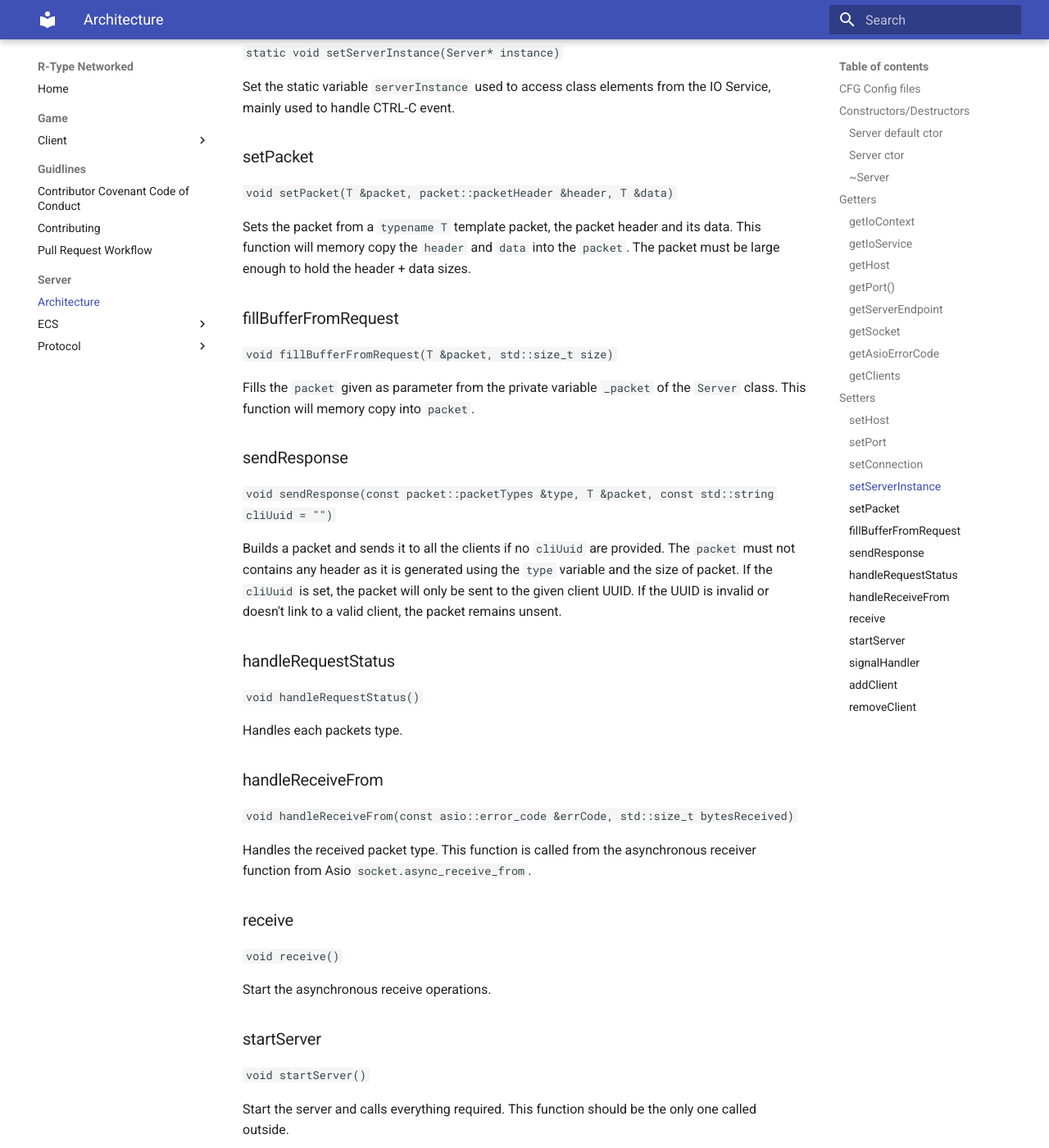
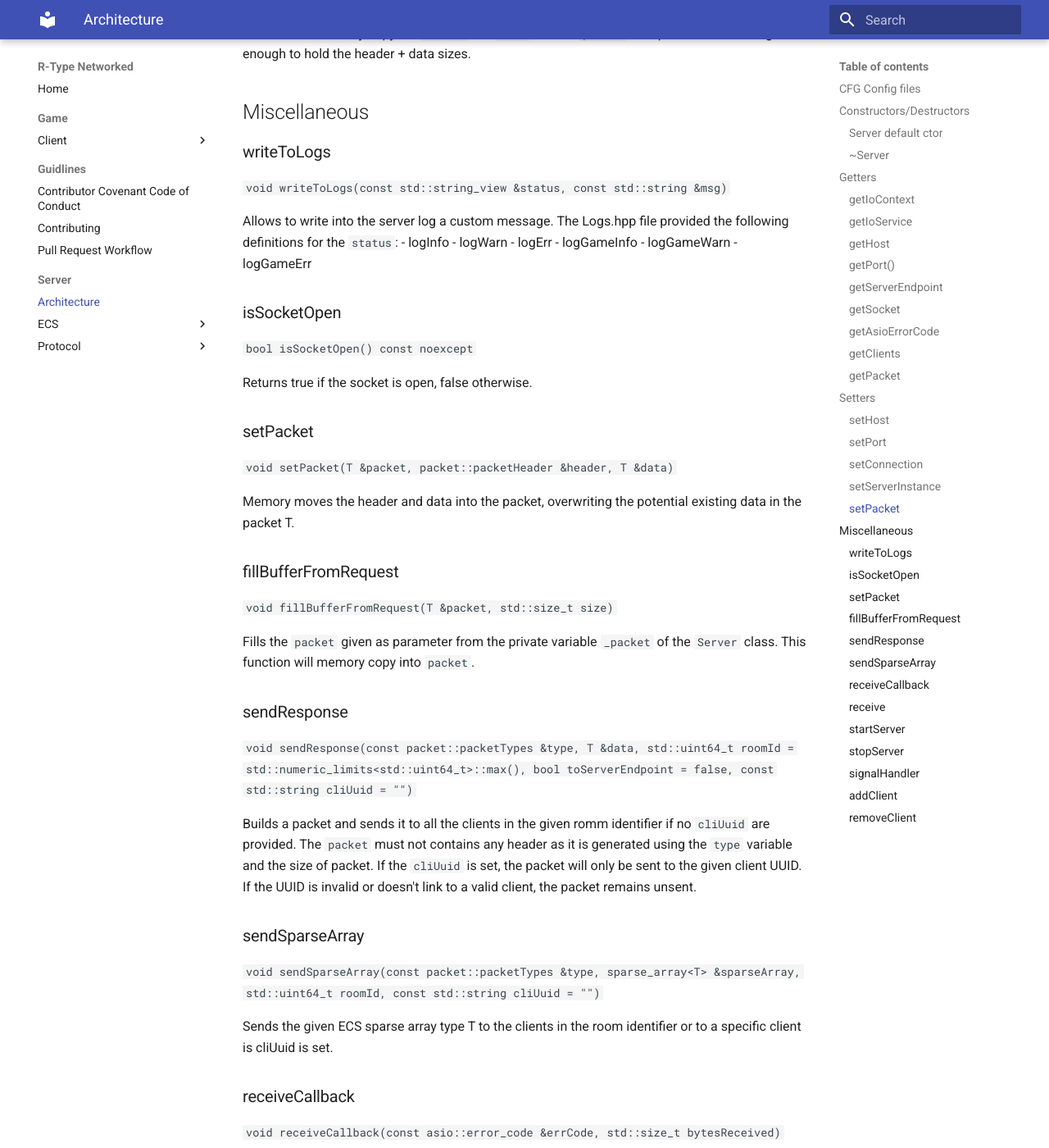
Before and after one commit to Divengerss/R-Type-documentations, an MkDocs documentation site: the page built from docs/Server/architecture.md, in a window 1280 px wide and 1400 px high, scrolled down 4169 px. Shown: the whole window at 82% size. Built offline with MkDocs 1.6.1 and Material for MkDocs 9.7.7, drawn with Linux system fonts in a browser that asks for light colours; some of the changed text lies outside the part shown.

Commit message:
fix: Updating server documentation
Changes to be committed:
	new file:   docs/Server/ECS/Systems/Network.md
	modified:   docs/Server/architecture.md
	modified:   docs/index.md
	modified:   mkdocs.yml

````diff
--- a/docs/Server/architecture.md
+++ b/docs/Server/architecture.md
@@ -12,31 +12,24 @@ Just by doing that will run your server properly. However, you need to keep your
 
 Here is an example of implementation
 ```cpp
-#include "Network.hpp"
+#include "Game.hpp"
 
 int main()
 {
-    asio::io_context ioContext;
-    asio::io_service ioService;
-
-    net::Server server(ioContext, ioService);
-
-    server.startServer();
+    rtype::loopSystem game;
+    game.runNetwork();
 
     while (true) {
         // Game logics
     }
 }
 ```
-The server constructor needs an Asio context and service. Those are used to run the network context and service from Asio.
-
-Simply instanciate and pass them to the ctor.
 
 ## CFG Config files
 The configuration file is required to run the server with modified settings.
 It provides the host and port to listen to.
 
-Here is the `server.cfg` file located inside the `Release` directory.
+Here is the `server.cfg` file located inside the `resources` directory.
 ```conf
 # Server config file
 
@@ -50,14 +43,9 @@ port=12346
 
 ## Constructors/Destructors
 ### Server default ctor
-`Server() = delete`
+`Network()`
 
-The default constructor of the Server class is deleted to allow better workflow.
-
-### Server ctor
-`Server(asio::io_context &ioContext, asio::io_context &ioService)`
-
-Server class ctor, requires an Asio context as `asio::io_context` and an Asio server as `asio::io_context`.
+Network class ctor.
 The ctor will seek a `.cfg` file for its configuration as mention before. If the file format is corrupted, a value can't be found or the file is missing, the default values are applied.
 If unchanged in the code, they will be 127.0.0.1 for the host and 12346 for the port number
 
@@ -104,10 +92,14 @@ Returns the server socket.
 Returns the Asio error code. This value is set whenever an error occures in the Asio context.
 
 ### getClients
-`const std::unordered_map<std::string, asio::ip::udp::endpoint> &getClients() const noexcept`
+`std::vector<Client> &getClients() const noexcept`
 
-Returns the connected clients list as an unordered map. The key corresponds to the UUID of the client and the value its endpoint.
+Returns the connected clients as a vector of Client class.
 
+### getPacket
+`const std::array<std::uint8_t, packetSize> &getClients() const noexcept`
+
+Returns the last packet received.
 
 ## Setters
 ### setHost
@@ -136,6 +128,29 @@ Set the static variable `serverInstance` used to access class elements from the
 Sets the packet from a `typename T` template packet, the packet header and its data.
 This function will memory copy the `header` and `data` into the `packet`. The packet must be large enough to hold the header + data sizes.
 
+## Miscellaneous
+### writeToLogs
+`void writeToLogs(const std::string_view &status, const std::string &msg)`
+
+Allows to write into the server log a custom message.
+The Logs.hpp file provided the following definitions for the `status`:
+- logInfo
+- logWarn
+- logErr
+- logGameInfo
+- logGameWarn
+- logGameErr
+
+### isSocketOpen
+`bool isSocketOpen() const noexcept`
+
+Returns true if the socket is open, false otherwise.
+
+### setPacket
+`void setPacket(T &packet, packet::packetHeader &header, T &data)`
+
+Memory moves the header and data into the packet, overwriting the potential existing data in the packet T.
+
 ### fillBufferFromRequest
 `void fillBufferFromRequest(T &packet, std::size_t size)`
 
@@ -143,19 +158,19 @@ Fills the `packet` given as parameter from the private variable `_packet` of the
 This function will memory copy into `packet`.
 
 ### sendResponse
-`void sendResponse(const packet::packetTypes &type, T &packet, const std::string cliUuid = "")`
+`void sendResponse(const packet::packetTypes &type, T &data, std::uint64_t roomId = std::numeric_limits<std::uint64_t>::max(), bool toServerEndpoint = false, const std::string cliUuid = "")`
 
-Builds a packet and sends it to all the clients if no `cliUuid` are provided.
+Builds a packet and sends it to all the clients in the given romm identifier if no `cliUuid` are provided.
 The `packet` must not contains any header as it is generated using the `type` variable and the size of packet.
 If the `cliUuid` is set, the packet will only be sent to the given client UUID. If the UUID is invalid or doesn't link to a valid client, the packet remains unsent.
 
-### handleRequestStatus
-`void handleRequestStatus()`
+### sendSparseArray
+`void sendSparseArray(const packet::packetTypes &type, sparse_array<T> &sparseArray, std::uint64_t roomId, const std::string cliUuid = "")`
 
-Handles each packets type.
+Sends the given ECS sparse array type T to the clients in the room identifier or to a specific client is cliUuid is set.
 
-### handleReceiveFrom
-`void handleReceiveFrom(const asio::error_code &errCode, std::size_t bytesReceived)`
+### receiveCallback
+`void receiveCallback(const asio::error_code &errCode, std::size_t bytesReceived)`
 
 Handles the received packet type. This function is called from the asynchronous receiver function from Asio `socket.async_receive_from`.
 
@@ -167,7 +182,12 @@ Start the asynchronous receive operations.
 ### startServer
 `void startServer()`
 
-Start the server and calls everything required. This function should be the only one called outside.
+Start the server and calls everything required.
+
+### stopServer
+`void stopServer()`
+
+Stop the server properly.
 
 ### signalHandler
 `static void signalHandler(int signum)`
@@ -175,9 +195,9 @@ Start the server and calls everything required. This function should be the only
 Handles the signal events.
 
 ### addClient
-`std::string addClient()`
+`std::string addClient(std::uint64_t roomId)`
 
-Adds a new client to the client list and returns its new UUID.
+Adds a new client to the client list in the given room identifier and returns its new UUID.
 
 ### removeClient
 `void removeClient(const std::string &uuid)`
--- a/mkdocs.yml
+++ b/mkdocs.yml
@@ -4,3 +4,13 @@ theme:
   features:
     - navigation.instant
     - navigation.sections
+    - content.code.copy
+    - content.code.select
+markdown_extensions:
+  - pymdownx.highlight:
+      anchor_linenums: true
+      line_spans: __span
+      pygments_lang_class: true
+  - pymdownx.inlinehilite
+  - pymdownx.snippets
+  - pymdownx.superfences
````
Also changed, not shown: other parts of docs/Server/architecture.md (+1 -1 lines), docs/Server/ECS/Systems/Network.md (added, +150 -0 lines), docs/index.md (+2 -2 lines).
